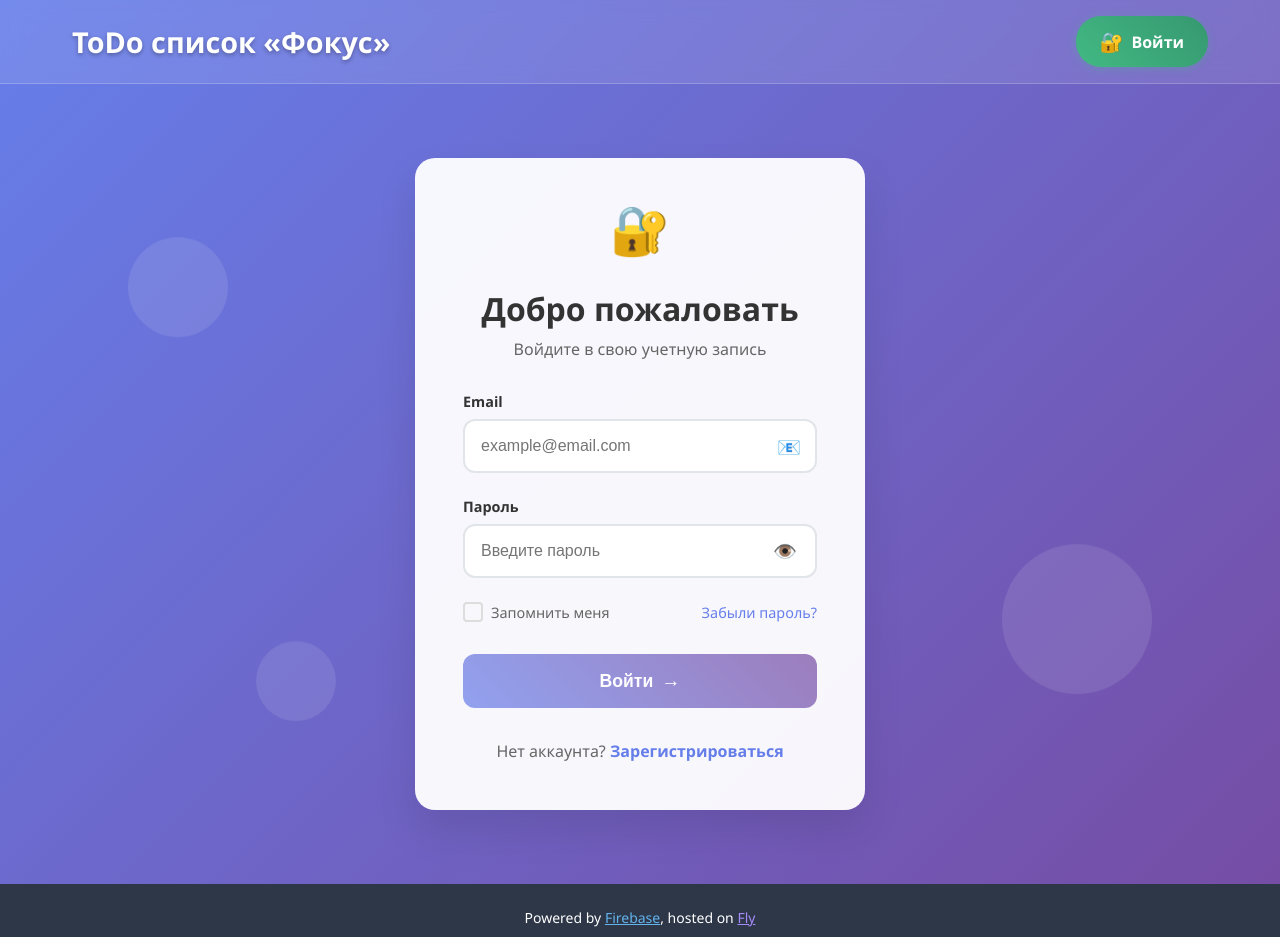
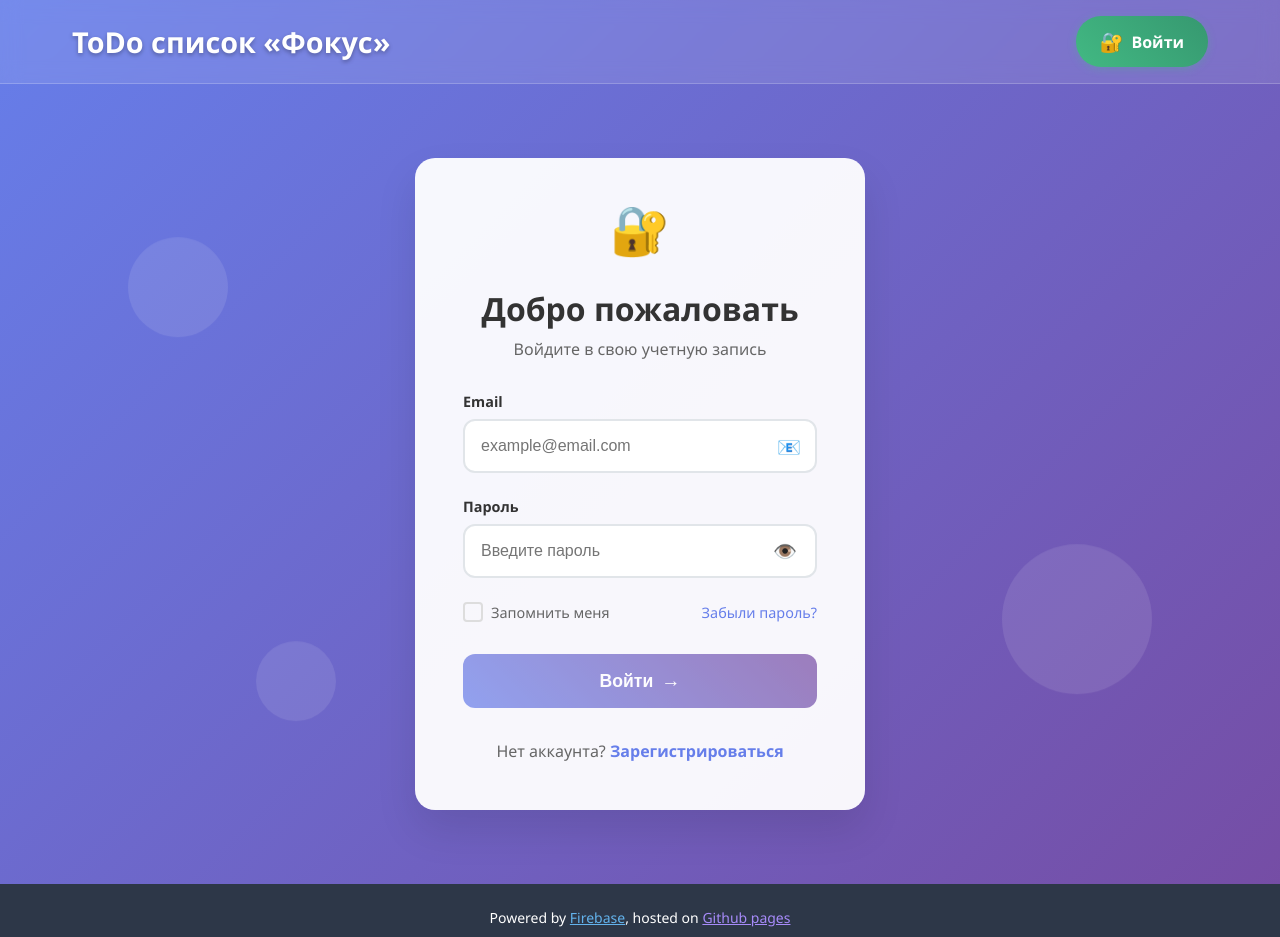
Before and after one commit to Morunka/todo-focus, a Vue app: page /login in a window 1280 px wide. Shown: the top 937 px of the page. Built offline with nearby package versions, Linux system fonts and the light colour scheme; no server answers.

Commit message:
Initial commit

```diff
--- a/src/components/FooterElement.vue
+++ b/src/components/FooterElement.vue
@@ -12,12 +12,12 @@
             >
               Firebase</a>, hosted on
             <a
-              href="https://fly.io"
+              href="https://github.com/Morunka/todo-focus"
               target="_blank"
               rel="noopener noreferrer"
               class="text-purple-400 hover:text-purple-300 underline transition-colors duration-200"
             >
-              Fly
+              Github pages
             </a>
           </p>
           <p>
```
